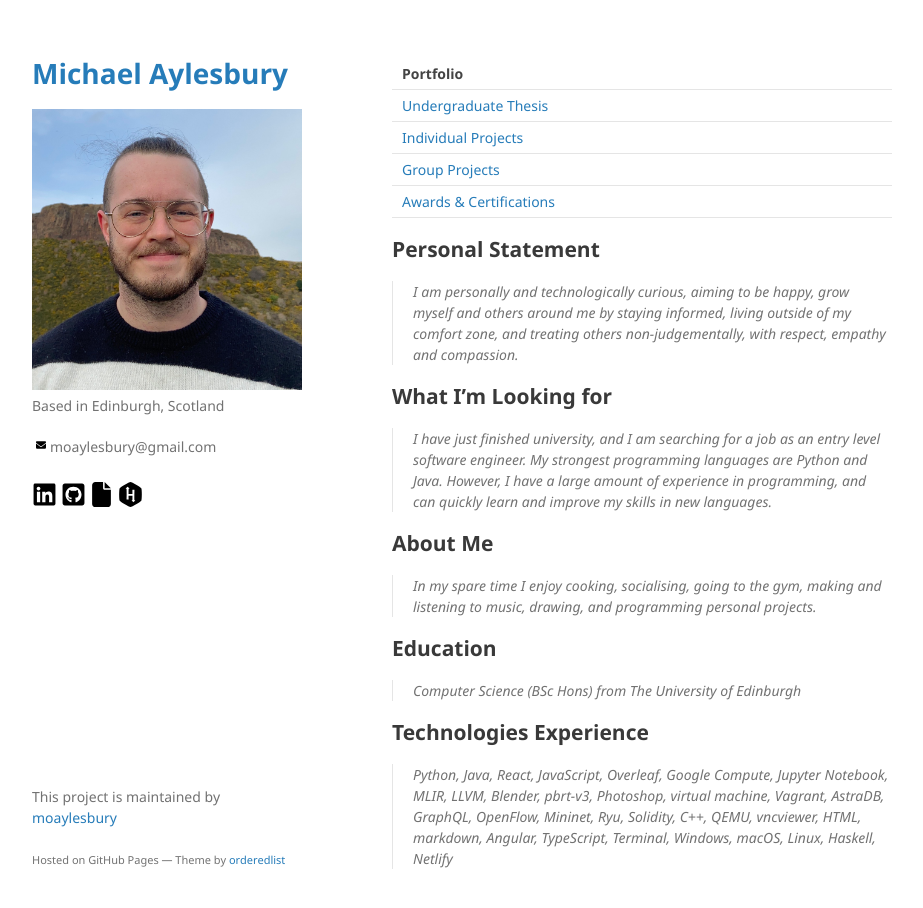
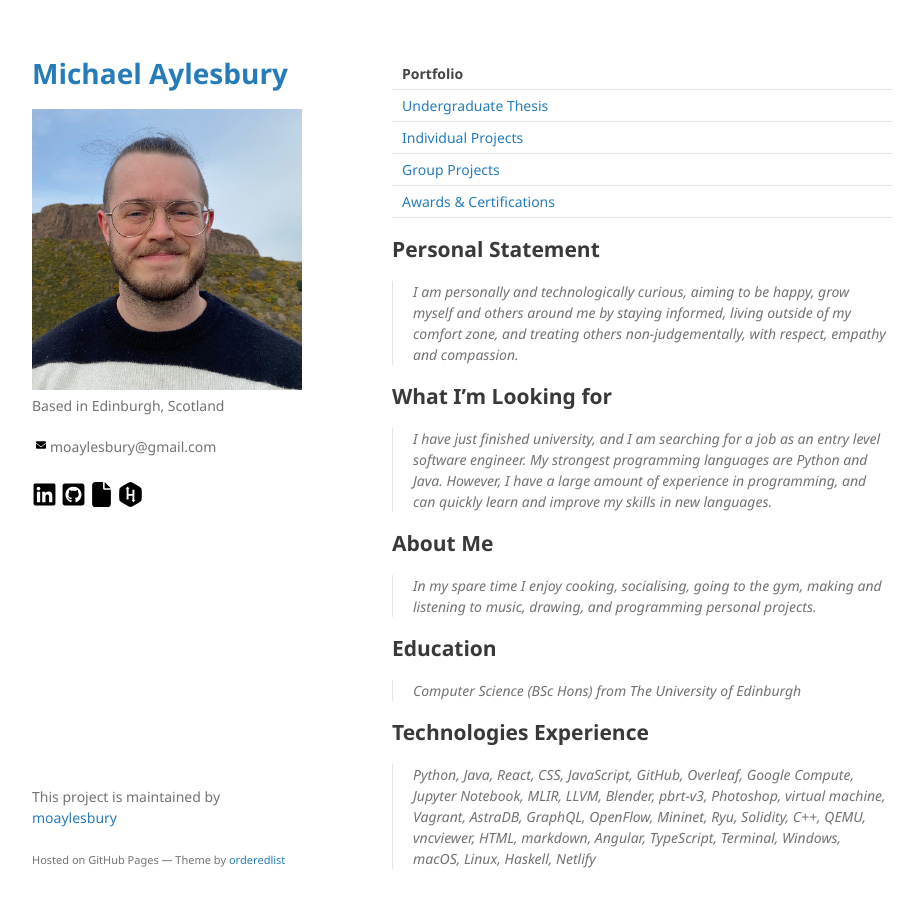
Before and after one commit to moaylesbury/michaelaylesbury.github.io, a Jekyll site: the page built from index.md, in a window 1280 px wide and 939 px high. Shown: the top 908 px of the window, without its empty margins (178-1101 px from the left). Built offline with Jekyll 4.4.1, drawn with Linux system fonts in a browser that asks for light colours.

Commit message:
Update index.md

```diff
--- a/index.md
+++ b/index.md
@@ -33,4 +33,4 @@ others non-judgementally, with respect, empathy and compassion.
 
 ## Technologies Experience
 
-> Python, Java, React, JavaScript, Overleaf, Google Compute, Jupyter Notebook, MLIR, LLVM, Blender, pbrt-v3, Photoshop, virtual machine, Vagrant, AstraDB, GraphQL, OpenFlow, Mininet, Ryu, Solidity, C++, QEMU, vncviewer, HTML, markdown, Angular, TypeScript, Terminal, Windows, macOS, Linux, Haskell, Netlify
+> Python, Java, React, CSS, JavaScript, GitHub, Overleaf, Google Compute, Jupyter Notebook, MLIR, LLVM, Blender, pbrt-v3, Photoshop, virtual machine, Vagrant, AstraDB, GraphQL, OpenFlow, Mininet, Ryu, Solidity, C++, QEMU, vncviewer, HTML, markdown, Angular, TypeScript, Terminal, Windows, macOS, Linux, Haskell, Netlify
```
